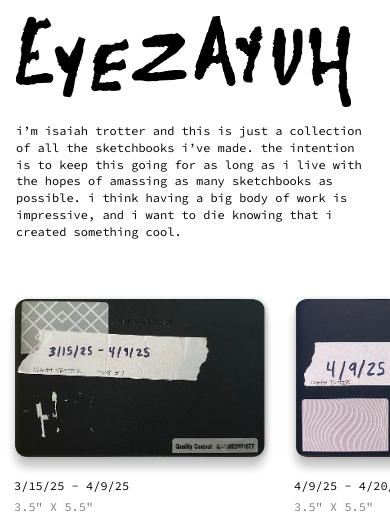
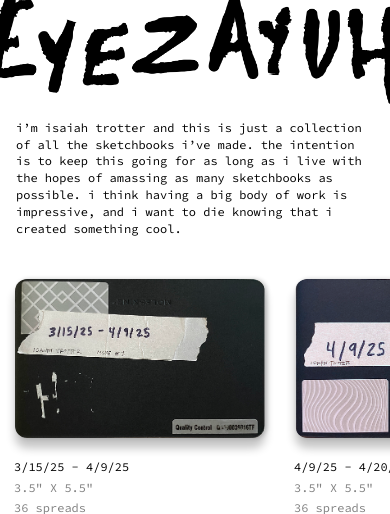
Before and after one commit to isaiahtrotter/eyezayuh, a PHP site: page / in a window 390 px wide. Shown: the top 514 px of the page. Run offline with PHP 8.4, Linux system fonts and the light colour scheme; some libraries are stand-ins or nearby versions.

Commit message:
mobile troubleshooting for header

```diff
--- a/index.html
+++ b/index.html
@@ -45,7 +45,10 @@
   <body>
     <main>
       <div class="header">
-        <img src="images/small_header.png" alt="Eyezayuh logo" id="header-img" />
+        <picture>
+          <source srcset="images/Header.png" media="(max-width: 800px)" />
+          <img src="images/small_header.png" alt="Eyezayuh logo" id="header-img" />
+        </picture>
         <div>
           <p class="synopsis">
             i’m isaiah trotter and this is just a collection of all the sketchbooks i’ve made. the
--- a/styles.css
+++ b/styles.css
@@ -114,11 +114,18 @@
     margin-left: 0px;
   }
 
-  .synopsis {
-    width: 100%;
+  .header {
+    padding: 0px;
   }
 
-  .header {
-    padding: 16px;
+  #header-img {
+    width: 100% !important;
+    height: auto !important;
+  }
+
+  .synopsis {
+    width: auto;
+    padding: 0px 16px 0px 16px;
+    font-size: 12px;
   }
 }
```
